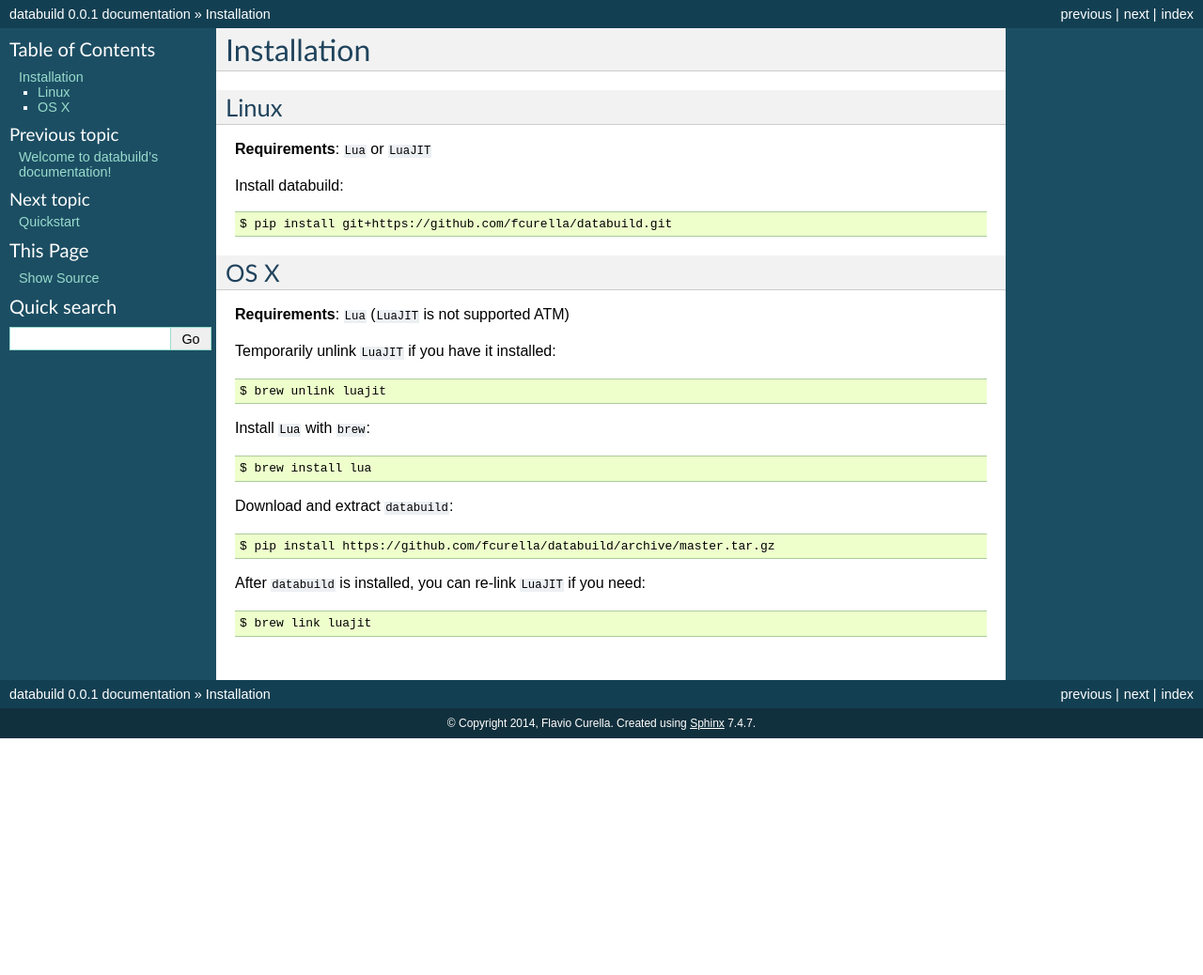
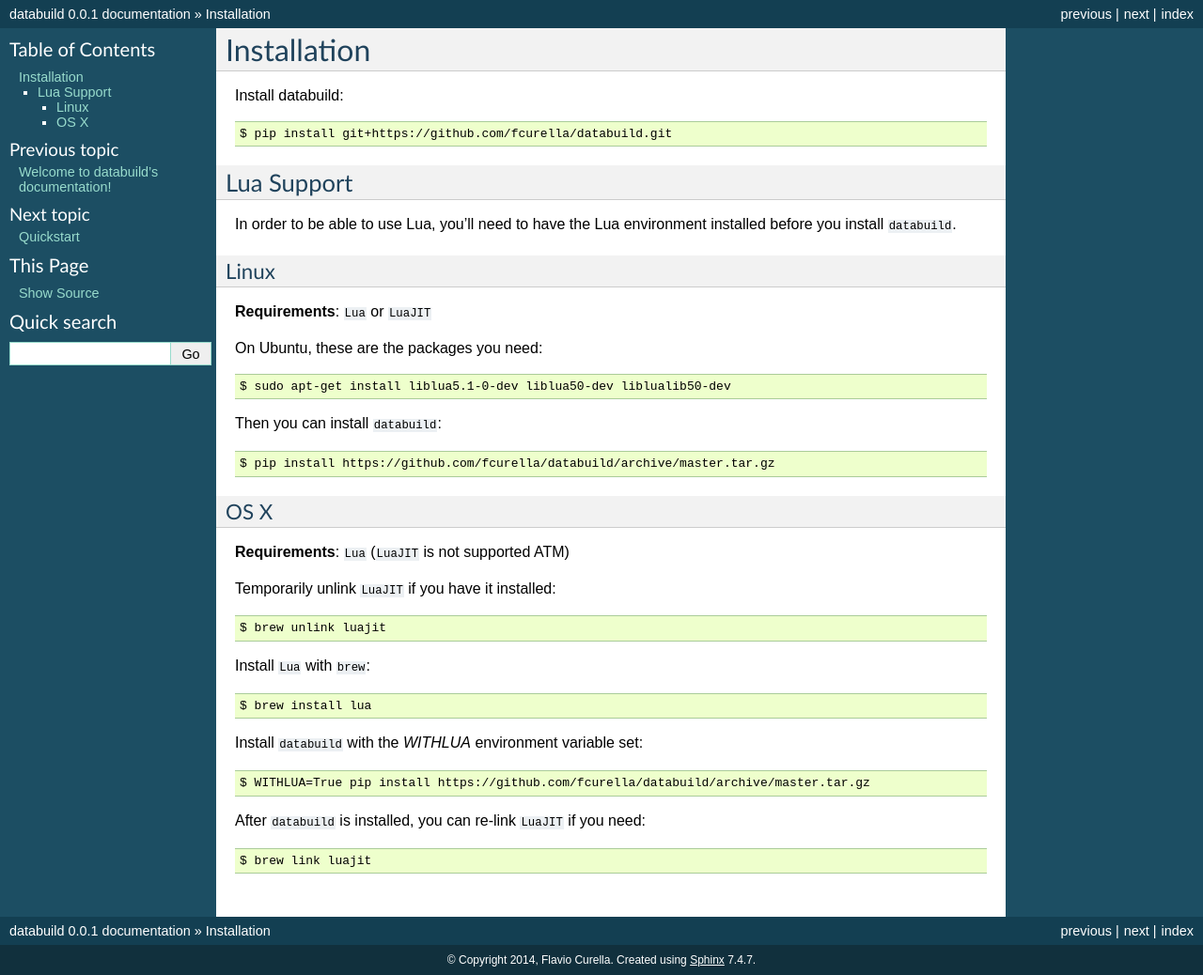
Before and after one commit to databuild/databuild, a Sphinx documentation site: the page built from docs/installation.rst, in a window 1280 px wide. Shown: the whole page at 94% size. Built offline with Sphinx 7.4.7, drawn with Linux system fonts in a browser that asks for light colours; before the commit the page ends 900 px from its top, so only the background shows below that.

```diff
--- a/docs/installation.rst
+++ b/docs/installation.rst
@@ -1,17 +1,32 @@
 Installation
 ------------
-
-Linux
-=====
-
-**Requirements**: ``Lua`` or ``LuaJIT``
 
 Install databuild::
 
   $ pip install git+https://github.com/fcurella/databuild.git
 
+Lua Support
+===========
+
+In order to be able to use Lua, you'll need to have the Lua environment
+installed before you install ``databuild``.
+
+Linux
+~~~~~
+
+**Requirements**: ``Lua`` or ``LuaJIT``
+
+On Ubuntu, these are the packages you need::
+
+  $ sudo apt-get install liblua5.1-0-dev liblua50-dev liblualib50-dev
+
+Then you can install ``databuild``::
+
+  $ pip install https://github.com/fcurella/databuild/archive/master.tar.gz
+
+
 OS X
-====
+~~~~
 
 **Requirements**: ``Lua`` (``LuaJIT`` is not supported ATM)
 
@@ -23,9 +38,9 @@ Install ``Lua`` with ``brew``::
 
   $ brew install lua
 
-Download and extract ``databuild``::
+Install ``databuild`` with the `WITHLUA` environment variable set::
 
-  $ pip install https://github.com/fcurella/databuild/archive/master.tar.gz
+  $ WITHLUA=True pip install https://github.com/fcurella/databuild/archive/master.tar.gz
 
 After ``databuild`` is installed, you can re-link ``LuaJIT`` if you need::
 
--- a/docs/quickstart.rst
+++ b/docs/quickstart.rst
@@ -30,8 +30,8 @@ An example of build file could be::
           "sheet": "dataset1",
           "name": "Gender Ratio",
           "expression": {
-            "language": "lua",
-            "content": "return row['Male Total'] / row['Female Total']"
+            "language": "python",
+            "content": "return float(row['Male Total']) / float(row['Female Total'])"
           }
         }
       },
--- a/docs/settings.rst
+++ b/docs/settings.rst
@@ -7,6 +7,6 @@ Settings
 A ``dict`` mapping languages to :doc:environments. Default to::
 
     LANGUAGES = {
+        'python': 'databuild.environments.python.PythonEnvironment',
         'lua': 'databuild.environments.lua.LuaEnvironment',
-        'python': 'databuild.environments.python.PythonEnvironment',
     }
--- /dev/null
+++ b/lua-requirements.txt
@@ -0,0 +1,2 @@
+cython==0.20.1
+https://github.com/scoder/lupa/archive/master.tar.gz
--- a/requirements.txt
+++ b/requirements.txt
@@ -1,6 +1,4 @@
-cython==0.20.1
 https://github.com/fcurella/tablib/archive/1a7d59774594aab090be9418a4e98e5af7e14827.zip
 docopt==0.6.1
 six==1.5.2
 tabulate==0.7.2
-https://github.com/scoder/lupa/archive/master.tar.gz
```
Also changed, not shown: README.md (+2 -35 lines), setup.py (+29 -0 lines), .travis.yml, 7 other files.
